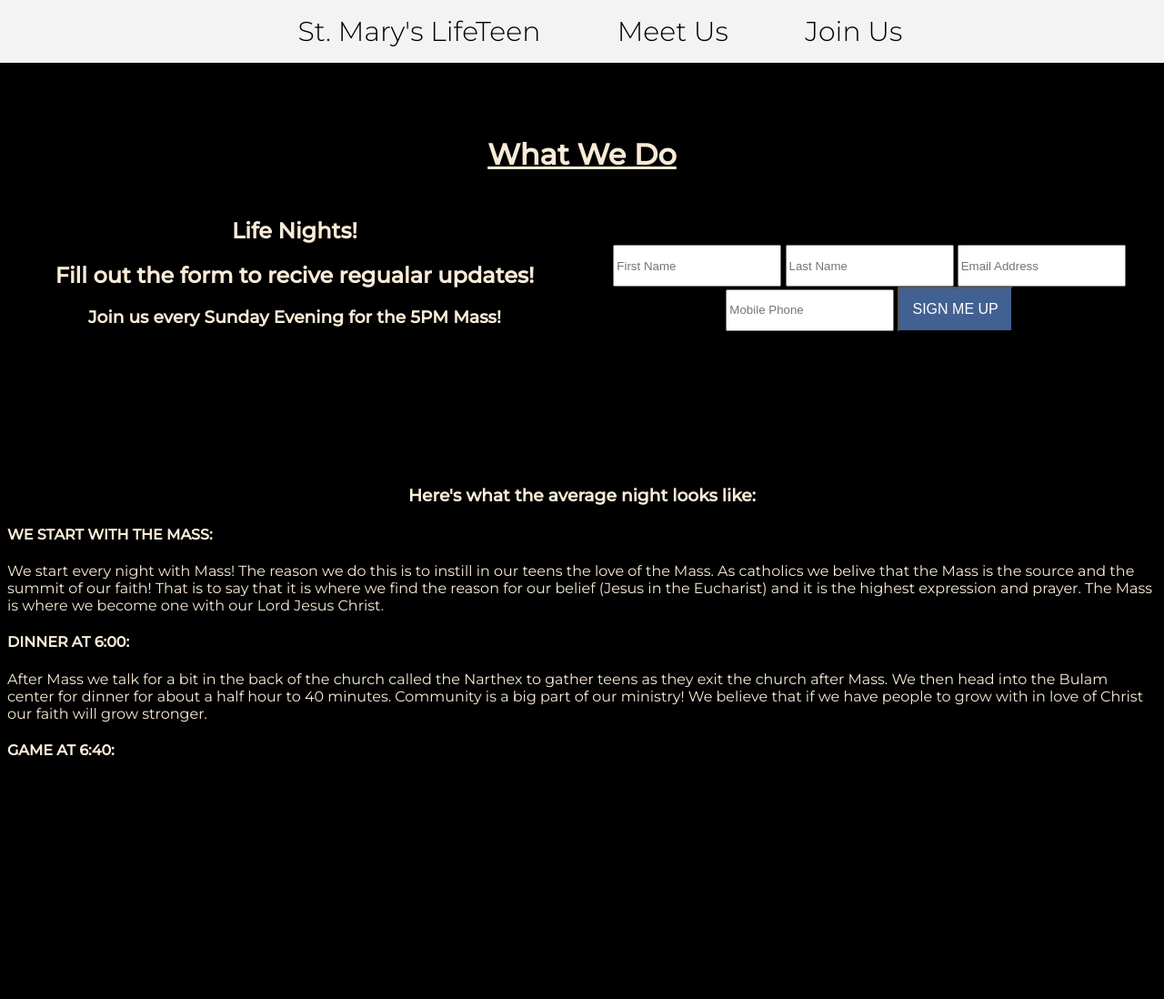
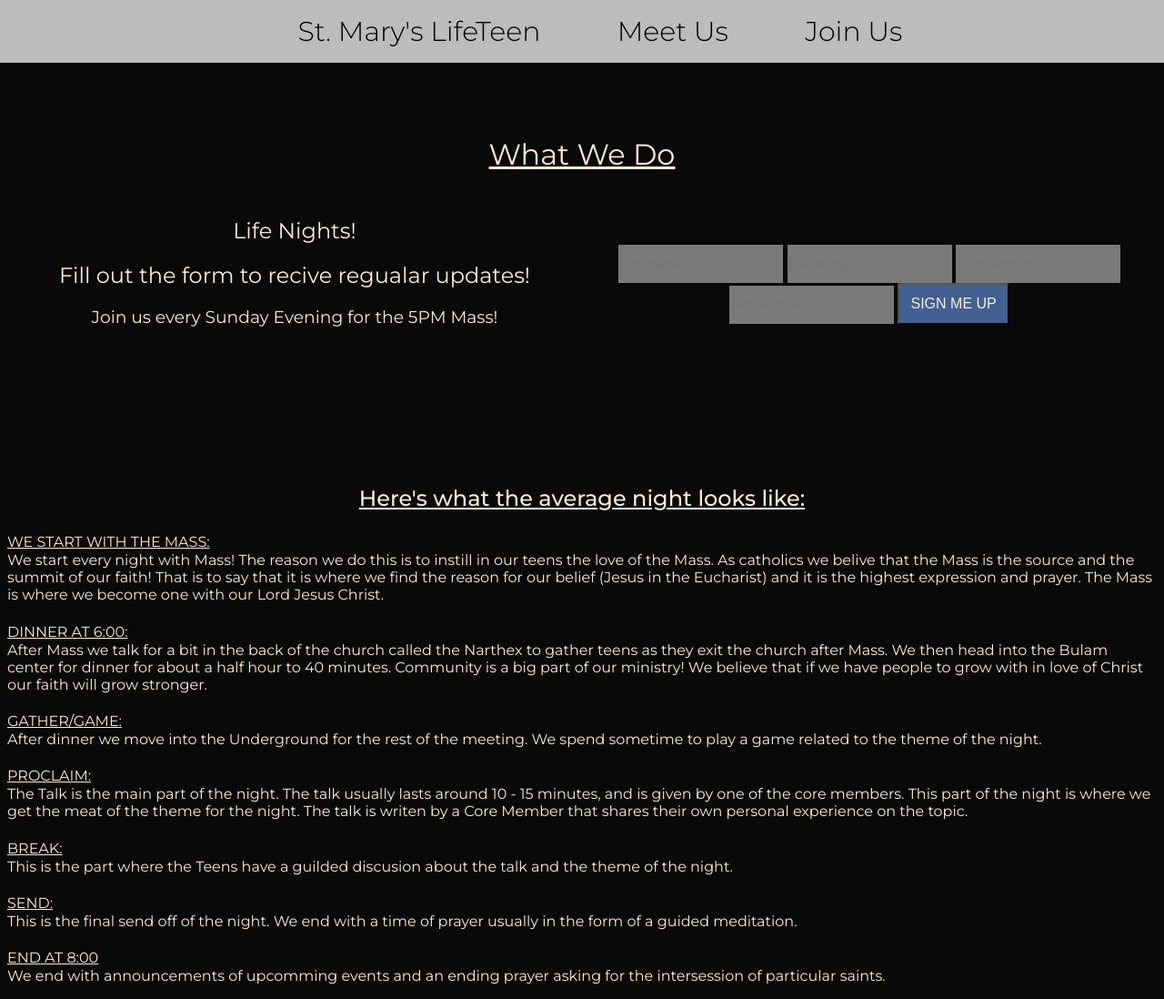
Before and after one commit to dukingham/LifeTeenWebsite, a plain HTML site: page joinUs.html in a window 1280 px wide. Shown: the whole page at 91% size. Before the commit the page ends 855 px from the top, so only its background shows below. Drawn offline with Linux system fonts and the light colour scheme.

Commit message:
added lifenight sample schedule

```diff
--- a/index.css
+++ b/index.css
@@ -1,12 +1,12 @@
 body {
-    background-color: #000000;
+    background-color: #090909;
     font-family: 'Montserrat', sans-serif;
     text-align: center;
     color: antiquewhite;
 }
 
 .nav {
-    background-color: #f3f3f3;
+    background-color: #bcbcbc;
     color: #000000;
     box-sizing: border-box;
     display: block;
--- a/joinUs.css
+++ b/joinUs.css
@@ -1,7 +1,21 @@
-.join {
+.join h1{
     margin-top: 150px;
     text-decoration: underline;
     font-family: 'Montserrat', sans-serif;
+    font-weight: 400;
+}
+
+.info h2 {
+    font-family: 'Montserrat', sans-serif;
+    font-weight: 400;
+}
+
+.info h3 {
+    font-weight: 400 ;
+}
+
+.form {
+    display: inline-block;
 }
 
 .schedule {
@@ -9,16 +23,26 @@
     font-family: 'Montserrat', sans-serif;
 }
 
-.schedule h1 {
+.schedule h3 {
     text-decoration: underline;
+    font-family: 'Montserrat', sans-serif;
+    font-weight: 500;
+    font-size: x-large;
 }
 
 .schedule h4 {
     text-align: left;
+    margin-bottom: 1px;
+    text-decoration: underline;
+    font-weight: 400;
+    font-family: 'Montserrat', sans-serif;
 }
 
 .schedule p {
     text-align: left;
+    margin-top: 0;
+    font-family: 'Montserrat' sans-serif;
+    font-weight: 400;
 }
 
 .flocknote {
@@ -39,11 +63,11 @@
 button {
     background-color: #426091;
     border-radius: 2px;
-    color: #ffffff;
+    color: antiquewhite;
     font-family: 'Raleway',sans-serif;
     font-size: 16px;
     font-weight: 400;
-    padding: 14px;
+    padding: 12px;
     text-decoration: none;
     text-transform: uppercase;
     cursor: pointer;
@@ -55,4 +79,7 @@ button:hover {
 
 input {
     height: 40px;
+    background-color: #797979;
+    border: none;
+    margin: auto;
 }
--- a/joinUs.html
+++ b/joinUs.html
@@ -48,14 +48,32 @@
             is where we find the reason for our belief &#40Jesus in the Eucharist&#41 and it is the highest expression and prayer.
             The Mass is where we become one with our Lord Jesus Christ.
         </p>
+
         <h4>DINNER AT 6:00:</h4>
         <p>
             After Mass we talk for a bit in the back of the church called the Narthex to gather teens as they exit the church after Mass.
             We then head into the Bulam center for dinner for about a half hour to 40 minutes. Community is a big part of our ministry!
             We believe that if we have people to grow with in love of Christ our faith will grow stronger.
         </p>
-        <h4>GAME AT 6:40:</h4>
-        <p></p>
+
+        <h4>GATHER/GAME:</h4>
+        <p>After dinner we move into the Underground for the rest of the meeting. We spend sometime to play a game related to the theme of the night.</p>
+
+        <h4>PROCLAIM:</h4>
+        <p>
+            The Talk is the main part of the night. The talk usually lasts around 10 - 15 minutes, and is given by one of the core members.
+            This part of the night is where we get the meat of the theme for the night. The talk is writen by a Core Member that shares their
+            own personal experience on the topic.
+        </p>
+
+        <h4>BREAK:</h4>
+        <p>This is the part where the Teens have a guilded discusion about the talk and the theme of the night.</p>
+
+        <h4>SEND:</h4>
+        <p>This is the final send off of the night. We end with a time of prayer usually in the form of a guided meditation.</p>
+
+        <h4>END AT 8:00</h4>
+        <p>We end with announcements of upcomming events and an ending prayer asking for the intersession of particular saints.</p>
 
     </div>
 
```
